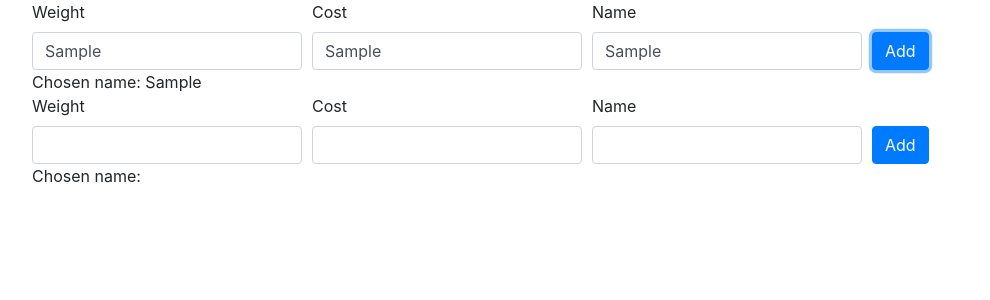
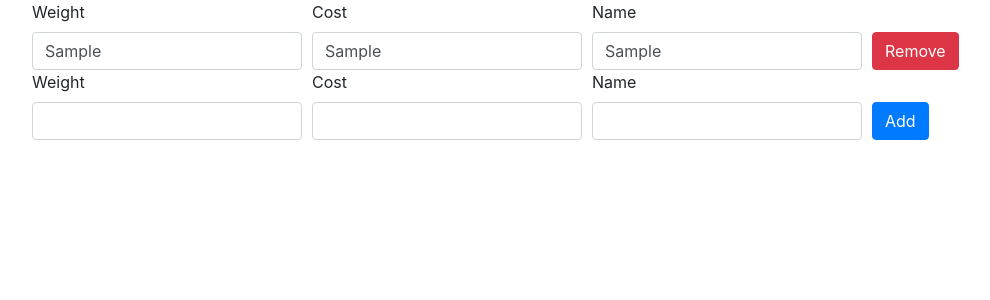
Before and after one commit to webdeveloperninja/NgWeightInput, an Angular app: page / in a window 1280 px wide. Both pictures are taken after typing "Sample", "Sample", "Sample" into the empty fields and a click on the button "Add". Shown: the top 300 px of the page, without its empty margins (53-1043 px from the left). Built offline with nearby package versions, Linux system fonts and the light colour scheme.

Commit message:
dynamically adding inputs

```diff
--- a/src/app/ng-weight-input/ng-weight-input.component.html
+++ b/src/app/ng-weight-input/ng-weight-input.component.html
@@ -1,5 +1,5 @@
 <form [formGroup]="orderForm">
-  <div formArrayName="items" *ngFor="let item of orderForm.get('items').controls; let i = index;">
+  <div formArrayName="items" *ngFor="let item of orderForm.get('items').controls; let i = index; let last = last;">
     <div [formGroupName]="i">
       <div class="form-row d-flex align-items-end">
         <div class="col">
@@ -15,12 +15,10 @@
           <input formControlName="name" class="form-control">
         </div>
         <div class="col">
-          <button (click)="addSkew()" class="btn btn-primary">Add</button>
+          <button *ngIf="!last" (click)="removeSkew(i)" class="btn btn-danger">Remove</button>
+          <button *ngIf="last" (click)="addSkew()" class="btn btn-primary">Add</button>
         </div>
       </div>
     </div>
-
-    Chosen name: {{ orderForm.controls.items.controls[i].controls.name.value }}
   </div>
-
 </form>
--- a/src/app/ng-weight-input/ng-weight-input.component.ts
+++ b/src/app/ng-weight-input/ng-weight-input.component.ts
@@ -9,7 +9,6 @@ import { FormGroup, FormBuilder, FormArray } from '@angular/forms';
 export class NgWeightInputComponent {
   orderForm: FormGroup;
   weightCostInput: FormGroup;
-  items: FormArray;
 
   constructor(private  formBuilder: FormBuilder) {
     this.createOrderForm();
@@ -37,8 +36,15 @@ export class NgWeightInputComponent {
     });
   }
 
-  addSkew() {
-    this.items = this.orderForm.get('items') as FormArray;
+  get items(): FormArray {
+    return this.orderForm.get('items') as FormArray;
+  }
+
+  addSkew(): void {
     this.items.push(this.createItem());
   }
+
+  removeSkew(index: number): void {
+    this.items.removeAt(index);
+  }
 }
```
Also changed, not shown: 1 other file (tests, documents, lock files or other folders).
